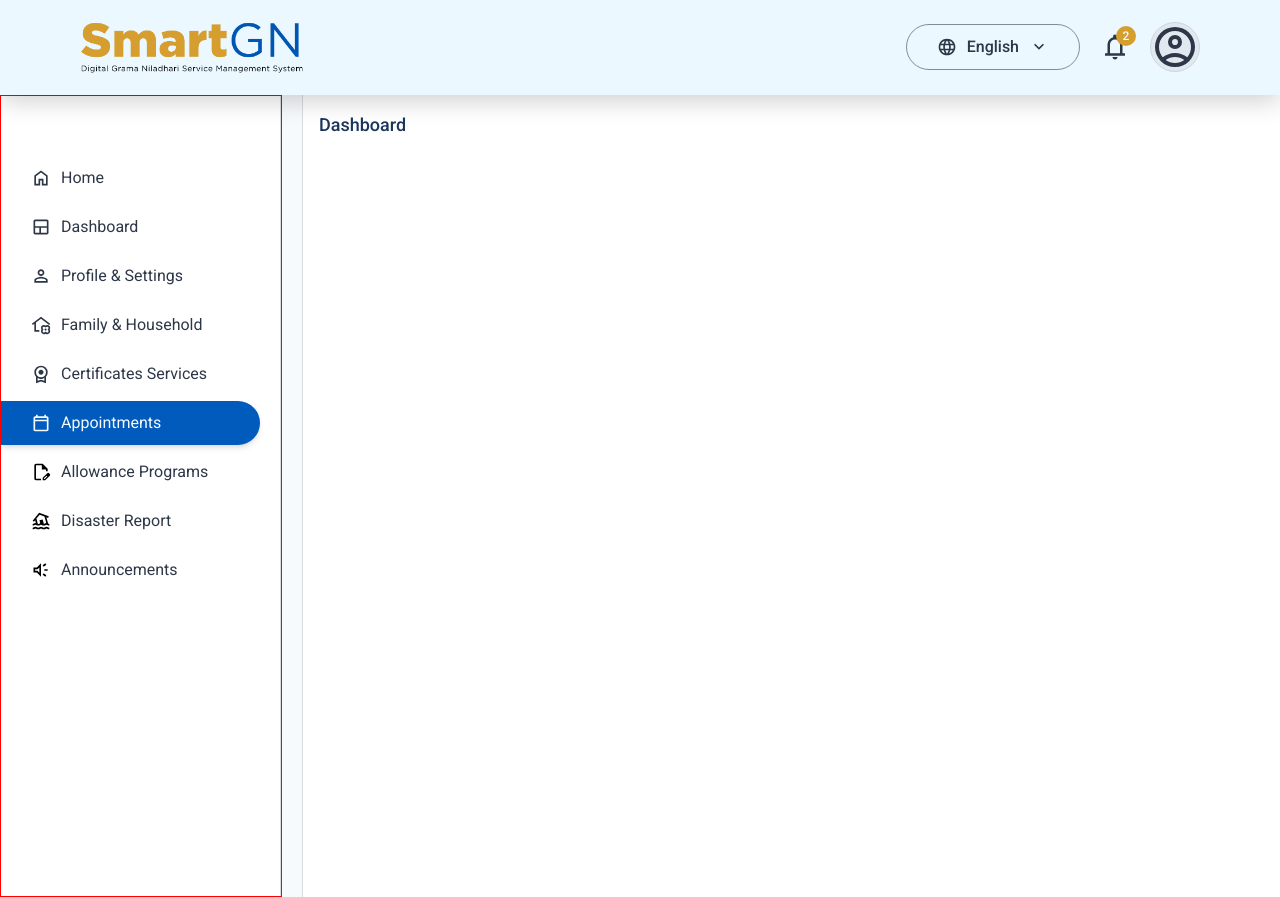
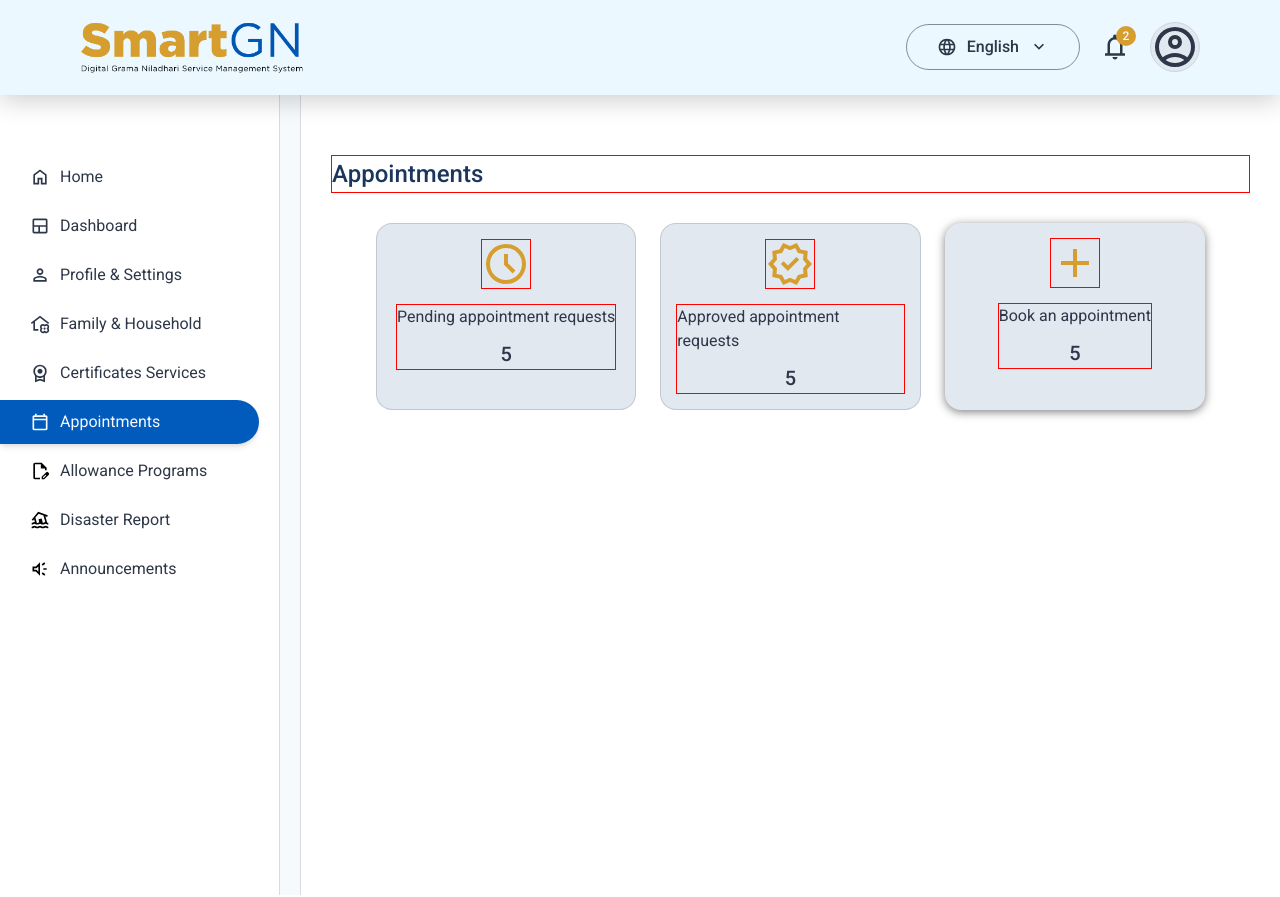
Before and after one commit to Mogith-Code/SmartGN-Digital-GN-Service-Management-System, a React (Vite) app in the folder SmartGN/: page /RAppointment in a window 1280 px wide. Built offline with nearby package versions, Linux system fonts and the light colour scheme.

Commit message:
Update AppointmentLayoutPage.jsx

```diff
--- a/SmartGN/src/Components/AppointmentsPage/AppointmentLayoutPage.jsx
+++ b/SmartGN/src/Components/AppointmentsPage/AppointmentLayoutPage.jsx
@@ -1,7 +1,63 @@
 import React from "react";
+import pendingIcon from "../../assets/schedule_24dp_D69E2E_FILL0_wght400_GRAD0_opsz24.svg";
+import approvedIcon from "../../assets/verified_24dp_D69E2E_FILL0_wght400_GRAD0_opsz24.svg";
+import addIcon from "../../assets/add_24dp_D69E2E_FILL0_wght400_GRAD0_opsz24.svg";
 
 function AppointmentLayoutPage() {
-  return <div>AppointmentLayoutPage</div>;
+  return (
+    <>
+      <div className="flex text-[24px] font-medium text-[#1B365D] mt-[60px] mx-[30px] border border-[red]">
+        Appointments
+      </div>
+
+      <div className="grid grid-cols-3 gap-6 mx-[75px] mt-[30px]">
+        <div className="bg-[#E2E8F0] gap-[15px] rounded-2xl border border-[#2D37482D] p-[15px] flex flex-col items-center">
+          <img
+            src={pendingIcon}
+            alt="pendingIcon"
+            className="w-[50px] border border-[red]"
+          />
+
+          <div className="flex flex-col gap-[10px] border border-[red] items-center">
+            <span className="text-[16px] font-regular text-[#2D3748]">
+              Pending appointment requests
+            </span>
+            <span className="text-[20px] font-medium text-[#2D3748]">5</span>
+          </div>
+        </div>
+
+        <div className="bg-[#E2E8F0] gap-[15px] rounded-2xl border border-[#2D37482D] p-[15px] flex flex-col items-center">
+          <img
+            src={approvedIcon}
+            alt="approvedIcon"
+            className="w-[50px] border border-[red]"
+          />
+
+          <div className="flex flex-col gap-[10px] border border-[red] items-center">
+            <span className="text-[16px] font-regular text-[#2D3748]">
+              Approved appointment requests
+            </span>
+            <span className="text-[20px] font-medium text-[#2D3748]">5</span>
+          </div>
+        </div>
+
+        <div className="bg-[#E2E8F0] gap-[15px] rounded-2xl p-[15px] flex flex-col items-center shadow-[0px_2px_10px_rgba(0,0,0,0.5)] hover:shadow-[0px_2px_15px_rgba(0,0,0,0.6)] cursor-pointer">
+          <img
+            src={addIcon}
+            alt="pendingIcon"
+            className="w-[50px] border border-[red]"
+          />
+
+          <div className="flex flex-col gap-[10px] border border-[red] items-center">
+            <span className="text-[16px] font-regular text-[#2D3748]">
+              Book an appointment
+            </span>
+            <span className="text-[20px] font-medium text-[#2D3748]">5</span>
+          </div>
+        </div>
+      </div>
+    </>
+  );
 }
 
 export default AppointmentLayoutPage;
--- a/SmartGN/src/Components/LandingPage/Home.jsx
+++ b/SmartGN/src/Components/LandingPage/Home.jsx
@@ -83,7 +83,7 @@ function Home() {
           {/* LOGIN BUTTON */}
           {/* ============================================================== */}
           <button
-            className="flex items-center justify-center gap-2 sm:gap-2.5 px-6 sm:px-8 md:px-10 lg:px-12 xl:px-[50px] py-2 sm:py-2.5 bg-[#1B365D] shadow-md hover:shadow-lg text-[#F7FAFC] font-medium text-sm sm:text-base rounded-xl sm:rounded-2xl hover:bg-[#005BBD] transition-all duration-300 cursor-pointer w-full sm:w-auto"
+            className="flex items-center justify-center gap-2 sm:gap-2.5 px-6 sm:px-8 md:px-10 lg:px-12 xl:px-[50px] py-2 sm:py-2.5 bg-[#1B365D] shadow-[0_2px_10px_rgba(0,0,0,0.5)] hover:shadow-[0_2px_10px_rgba(0,0,0,0.6)] text-[#F7FAFC] font-medium text-sm sm:text-base rounded-xl sm:rounded-2xl hover:bg-[#005BBD] transition-all duration-300 cursor-pointer w-full sm:w-auto"
             onClick={() => navigate("/login")}
           >
             <span>{t.login}</span>
@@ -98,7 +98,7 @@ function Home() {
           {/* REGISTER BUTTON */}
           {/* ============================================================== */}
           <button
-            className="flex items-center justify-center gap-2 sm:gap-2.5 px-6 sm:px-8 md:px-10 lg:px-12 xl:px-[50px] py-2 sm:py-2.5 bg-[#D69E2E] shadow-md hover:shadow-lg text-[#F7FAFC] font-medium text-sm sm:text-base rounded-xl sm:rounded-2xl hover:bg-[#FFAA00] transition-all duration-300 cursor-pointer w-full sm:w-auto"
+            className="flex items-center justify-center gap-2 sm:gap-2.5 px-6 sm:px-8 md:px-10 lg:px-12 xl:px-[50px] py-2 sm:py-2.5 bg-[#D69E2E] shadow-[0_2px_10px_rgba(0,0,0,0.5)] hover:shadow-[0_2px_10px_rgba(0,0,0,0.6)] text-[#F7FAFC] font-medium text-sm sm:text-base rounded-xl sm:rounded-2xl hover:bg-[#FFAA00] transition-all duration-300 cursor-pointer w-full sm:w-auto"
             onClick={() => navigate("/register")}
           >
             <span>{t.register}</span>
@@ -115,7 +115,7 @@ function Home() {
       {/* FLOATING HELP BUTTON - Fixed position at bottom right corner */}
       {/* ================================================================ */}
       <button
-        className="fixed bottom-4 right-4 sm:bottom-5 sm:right-5 md:bottom-6 md:right-6 lg:bottom-8 lg:right-8 bg-[#D69E2E] p-2 sm:p-2.5 md:p-3 rounded-full cursor-pointer flex items-center justify-center shadow-md hover:shadow-lg transition-all duration-200 hover:bg-[#FFAA00] z-50 group"
+        className="fixed bottom-4 right-4 sm:bottom-5 sm:right-5 md:bottom-6 md:right-6 lg:bottom-8 lg:right-8 bg-[#D69E2E] p-2 sm:p-2.5 md:p-3 rounded-full cursor-pointer flex items-center justify-center shadow-[0_2px_10px_rgba(0,0,0,0.5)] hover:shadow-[0_2px_10px_rgba(0,0,0,0.6)] transition-all duration-200 hover:bg-[#FFAA00] z-50 group"
         aria-label="Help Center"
         onClick={handleHelpClick}
       >
--- a/SmartGN/src/Pages/RAppointment.jsx
+++ b/SmartGN/src/Pages/RAppointment.jsx
@@ -1,19 +1,20 @@
 import React from "react";
 import AfterlogNavbar from "../Components/Common/AfterlogNavbar";
 import RSidebar from "../Components/Common/RSidebar";
+import AppointmentLayoutPage from "../Components/AppointmentsPage/AppointmentLayoutPage";
 
 function RAppointment() {
   return (
     <div className="w-full min-h-screen bg-[#F7FAFC] text-[#2D3748] flex flex-col">
       <AfterlogNavbar />
       <div className="flex gap-[20px]">
-        <div className=" bg-[#FFFFFF] border border-[red]">
+        <div className="flex bg-[#FFFFFF]">
           {/* Sidebar content */}
           <RSidebar />
         </div>
 
-        <div className="w-full bg-[#FFFFFF] p-4 border-l border-[#2D37482D]">
-          <h2 className="text-lg font-medium text-[#1B365D] mb-4">Dashboard</h2>
+        <div className="w-full bg-[#FFFFFF] border-l border-[#2D37482D]">
+          <AppointmentLayoutPage />
         </div>
       </div>
     </div>
```
